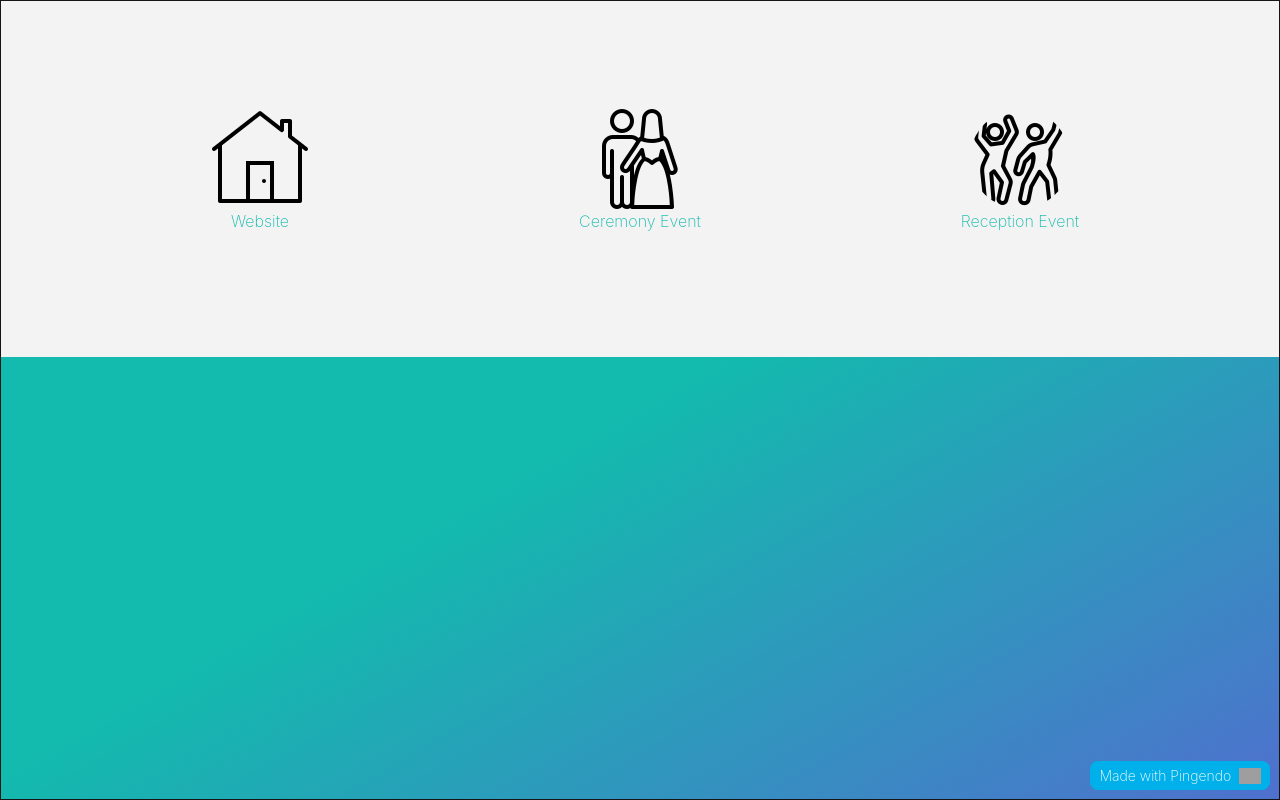
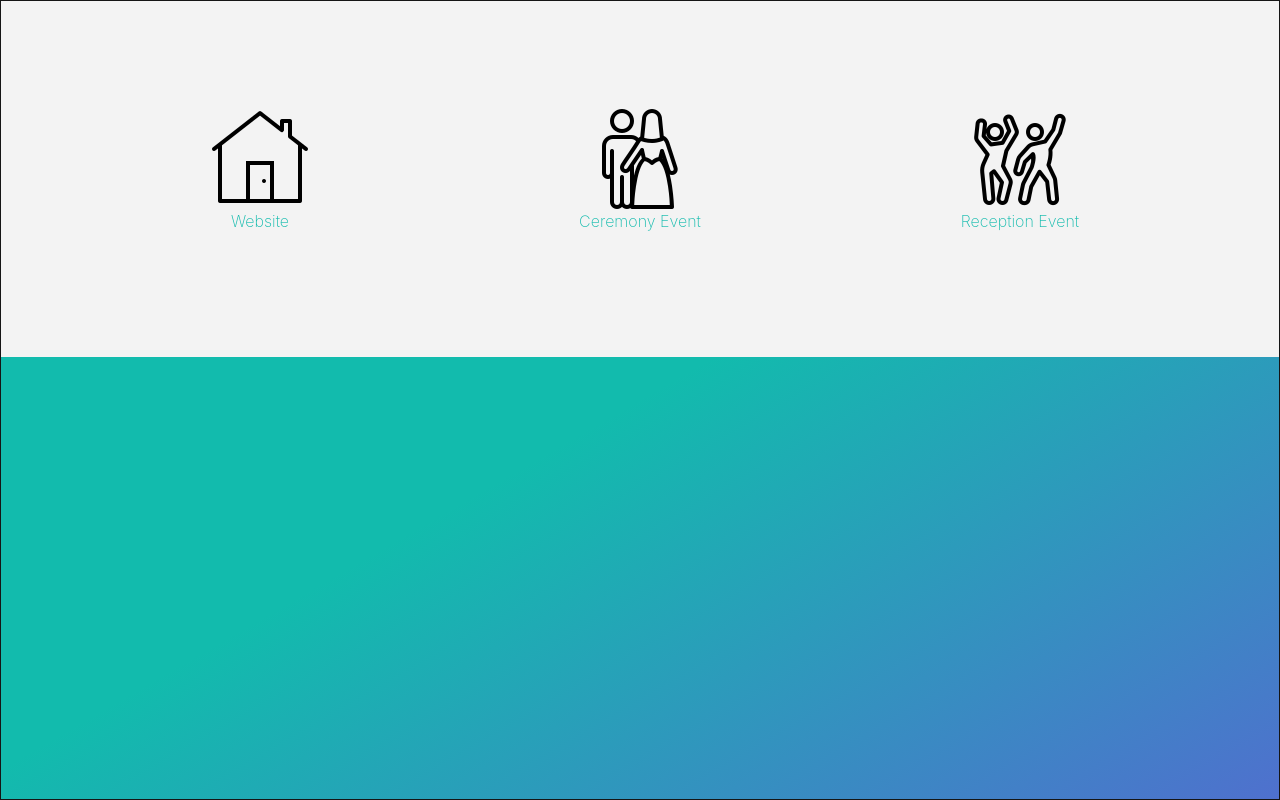
Before and after one commit to fr3nch13/us, a PHP site: page /index.php in a window 1280 px wide. Run offline with PHP 8.4, Linux system fonts and the light colour scheme; some libraries are stand-ins or nearby versions; grey boxes are pictures that could not be loaded.

Commit message:
cleanup.

```diff
--- a/index.php
+++ b/index.php
@@ -60,7 +60,7 @@
         </div>
         <div class="col-md-4 p-4">
           <a href="index.php?page=reception">
-            <img class="img-fluid d-block rounded-circle mx-auto" src="assets/icons8-dancing_party.png">
+            <img class="img-fluid d-block mx-auto" src="assets/icons8-dancing_party.png">
             <p>Reception Event</p>
           </a>
         </div>
@@ -70,9 +70,6 @@
   <script src="https://code.jquery.com/jquery-3.2.1.slim.min.js" integrity="sha384-KJ3o2DKtIkvYIK3UENzmM7KCkRr/rE9/Qpg6aAZGJwFDMVNA/GpGFF93hXpG5KkN" crossorigin="anonymous"></script>
   <script src="https://cdnjs.cloudflare.com/ajax/libs/popper.js/1.12.9/umd/popper.min.js" integrity="sha384-ApNbgh9B+Y1QKtv3Rn7W3mgPxhU9K/ScQsAP7hUibX39j7fakFPskvXusvfa0b4Q" crossorigin="anonymous"></script>
   <script src="https://maxcdn.bootstrapcdn.com/bootstrap/4.0.0/js/bootstrap.min.js" integrity="sha384-JZR6Spejh4U02d8jOt6vLEHfe/JQGiRRSQQxSfFWpi1MquVdAyjUar5+76PVCmYl" crossorigin="anonymous"></script>
-  <pingendo onclick="window.open('https://pingendo.com/', '_blank')" style="cursor:pointer;position: fixed;bottom: 10px;right:10px;padding:4px;background-color: #00b0eb;border-radius: 8px; width:180px;display:flex;flex-direction:row;align-items:center;justify-content:center;font-size:14px;color:white">Made with Pingendo&nbsp;&nbsp;
-    <img src="https://pingendo.com/site-assets/Pingendo_logo_big.png" class="d-block" alt="Pingendo logo" height="16">
-  </pingendo>
 </body>
 
 </html>
```
